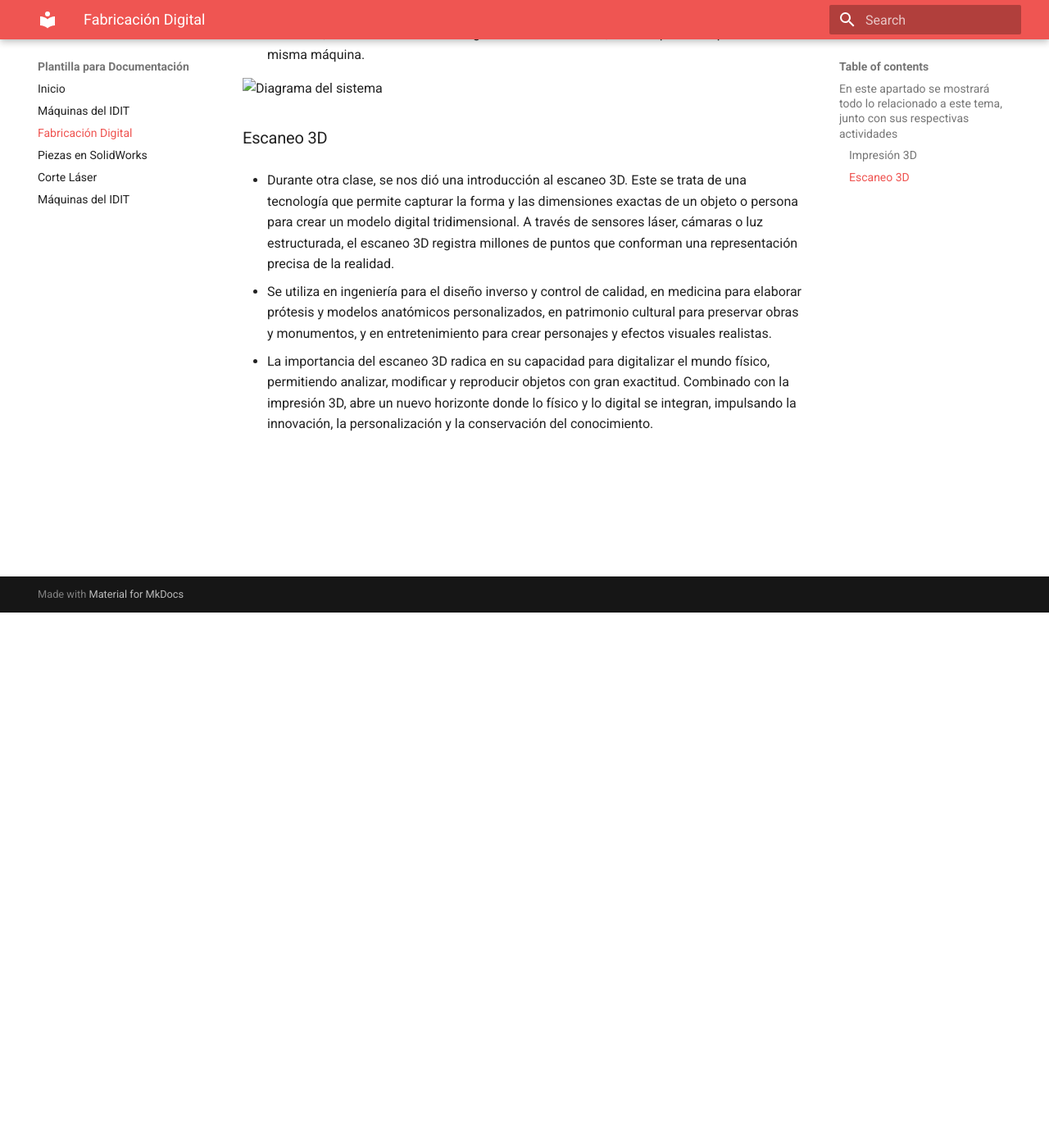
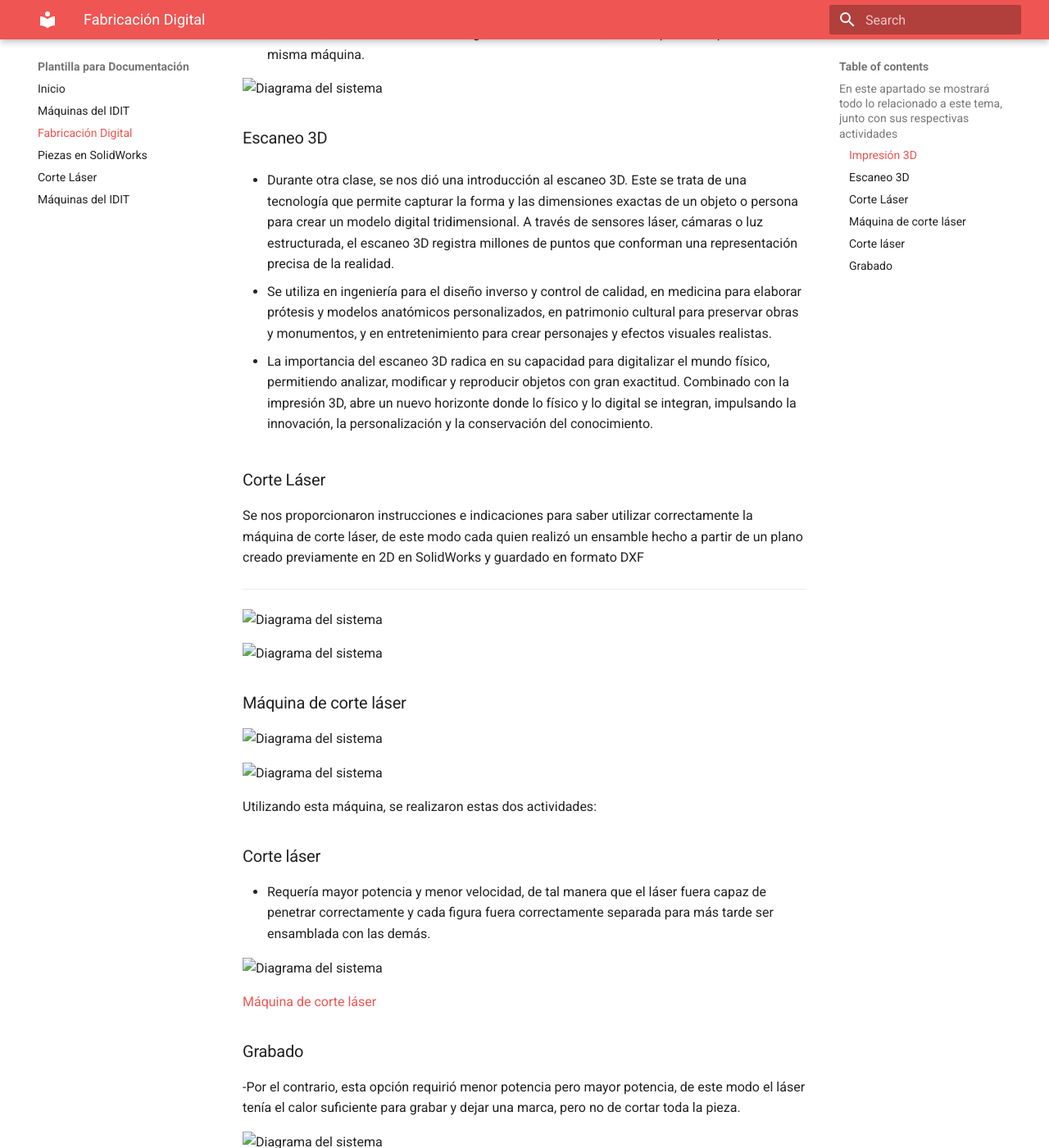
Before and after one commit to DiegoMachorro/Proyecto-de-Ingenieria, an MkDocs documentation site: the page built from docs/Fabricación digital.md, in a window 1280 px wide and 1400 px high, scrolled down 653 px. Shown: the whole window at 82% size. Built offline with MkDocs 1.6.1 and Material for MkDocs 9.7.7, drawn with Linux system fonts in a browser that asks for light colours.

Commit message:
Update Fabricación digital.md

```diff
--- a/docs/Fabricación digital.md
+++ b/docs/Fabricación digital.md
@@ -32,3 +32,40 @@ anatómicos personalizados, en patrimonio cultural para preservar obras y monume
 
 - La importancia del escaneo 3D radica en su capacidad para digitalizar el mundo físico, permitiendo analizar, modificar y reproducir objetos con gran exactitud.
 Combinado con la impresión 3D, abre un nuevo horizonte donde lo físico y lo digital se integran, impulsando la innovación, la personalización y la conservación del conocimiento.
+
+### Corte Láser
+
+Se nos proporcionaron instrucciones e indicaciones para saber utilizar correctamente la máquina de corte láser, de este modo cada quien realizó un ensamble hecho a partir
+de un plano creado previamente en 2D en SolidWorks y guardado en formato DXF
+---
+
+<img src="recursos/imgs/vista 1.jpeg" alt="Diagrama del sistema" width="420">
+
+<img src="recursos/imgs/vista 2.jpeg" alt="Diagrama del sistema" width="420">
+
+
+### Máquina de corte láser
+
+<img src="recursos/imgs/Maquina.jpeg" alt="Diagrama del sistema" width="420">
+
+<img src="recursos/imgs/Maquina2.jpeg" alt="Diagrama del sistema" width="420">
+
+Utilizando esta máquina, se realizaron estas dos actividades:
+
+### Corte láser
+
+- Requería mayor potencia y menor velocidad, de tal manera que el láser fuera capaz de penetrar correctamente y cada figura fuera correctamente separada para
+más tarde ser ensamblada con las demás.
+
+<img src="recursos/imgs/Barco corte láser.jpeg" alt="Diagrama del sistema" width="420">
+
+[Máquina de corte láser](https://drive.google.com/file/d/1BClgl9kDMbyKx0Dt_QMupxRSqQFuPCEq/view?usp=sharing)
+
+### Grabado
+
+-Por el contrario, esta opción requirió menor potencia pero mayor potencia, de este modo el láser tenía el calor suficiente para grabar y dejar una marca, pero no de cortar toda
+la pieza.
+
+<img src="recursos/imgs/grab.jpeg" alt="Diagrama del sistema" width="420">
+
+<img src="recursos/imgs/grabado.jpeg" alt="Diagrama del sistema" width="420">
```
